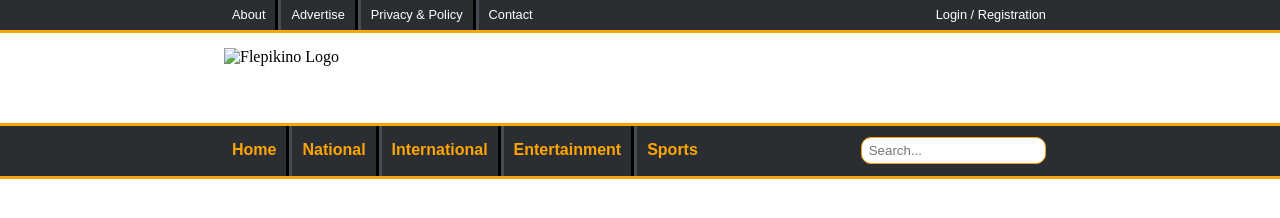
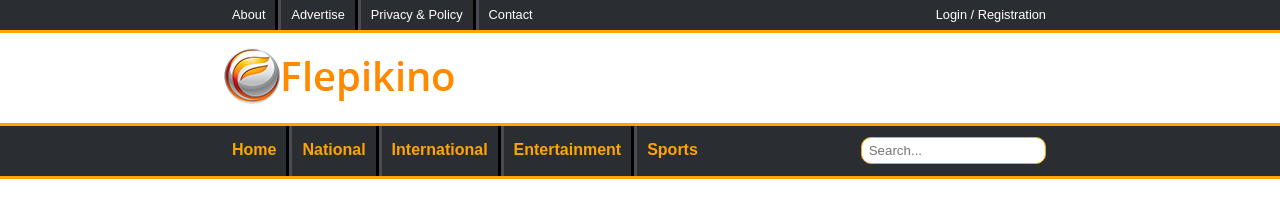
Before and after one commit to jisan007/flepikino, a plain HTML site: page index.html in a window 1280 px wide. Drawn offline with Linux system fonts and the light colour scheme.

Commit message:
Update index.html

```diff
--- a/index.html
+++ b/index.html
@@ -4,7 +4,7 @@
 	<meta charset="UTF-8">
 	<title>Flepikino</title>
 	<link rel="stylesheet" href="style.css">
-	<link rel="icon" href="assets/img/favicon.png">
+	<link rel="icon" href="favicon.png">
 </head>
 <body>
 	<!-- starting header section -->
@@ -34,7 +34,7 @@
 		</div>
 		<div class="fullw2">
 			<div class="logo">
-				<img src="assets/img/logo.png" alt="Flepikino Logo" class="logo1">
+				<img src="logo.png" alt="Flepikino Logo" class="logo1">
 			</div>
 		</div>
 		<div class="fullw3">
```
